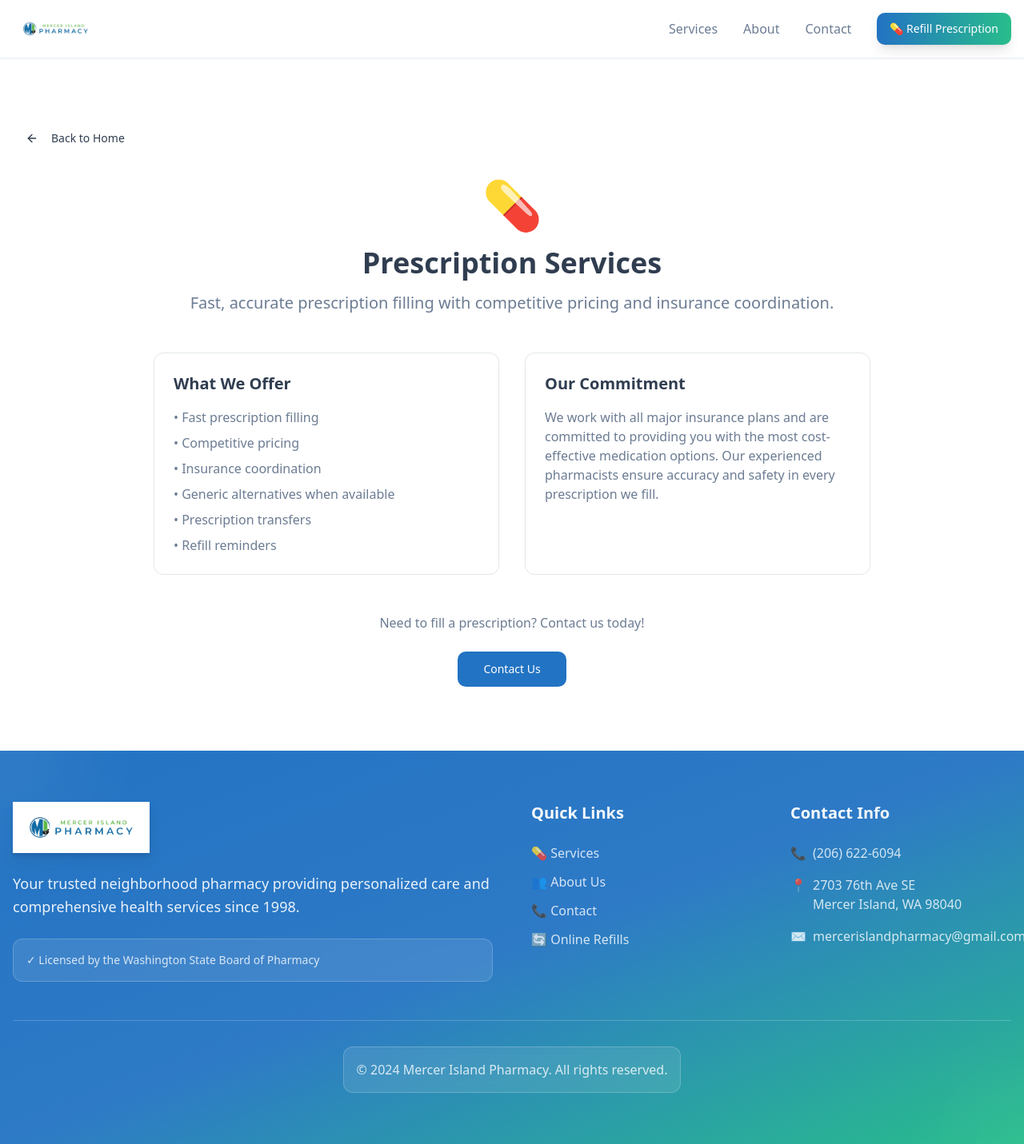
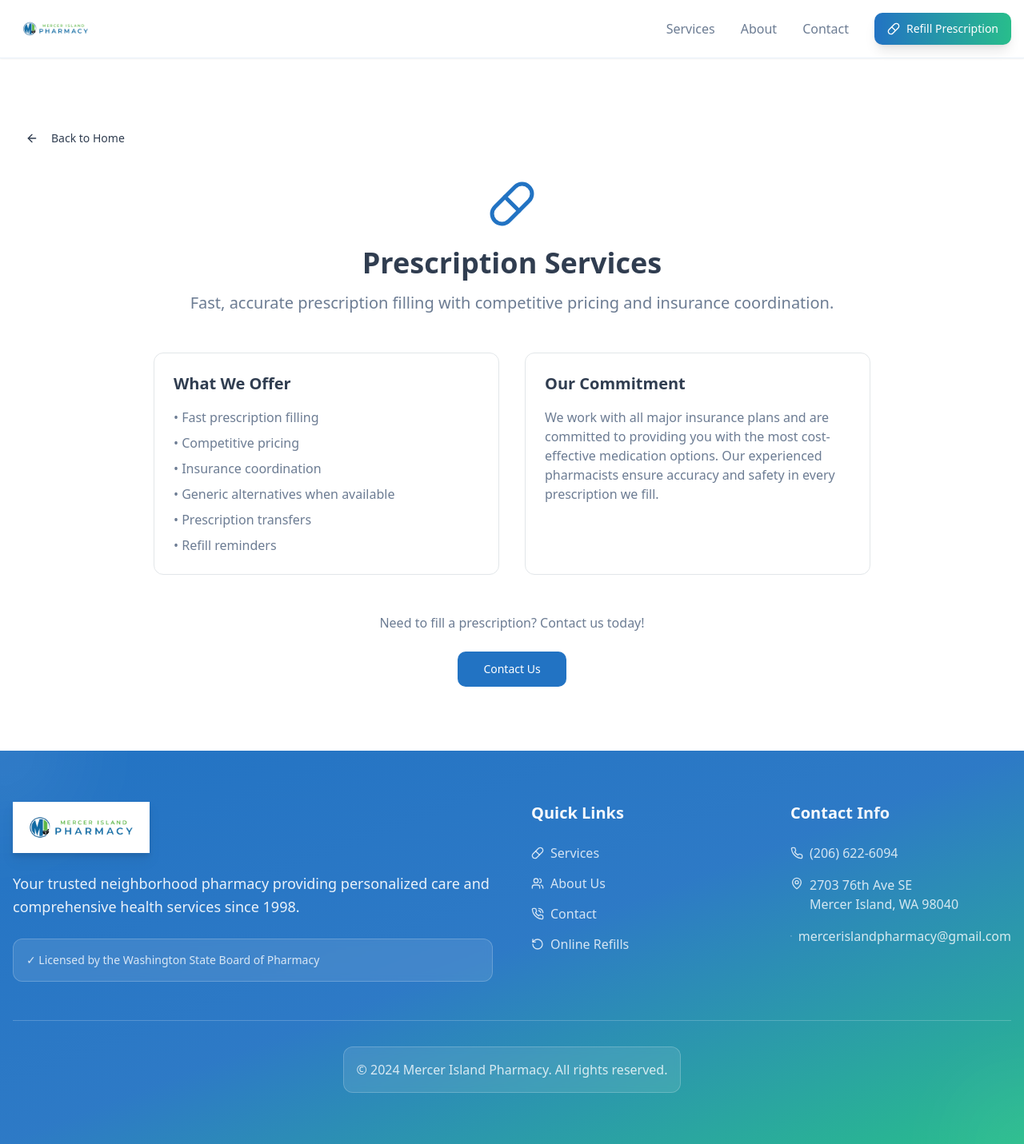
Before and after one commit to vikshitkode/island-care-connect, a React (Vite) app: page /services/prescription-services in a window 1280 px wide. Shown: the whole page at 80% size. Built offline with nearby package versions, Linux system fonts and the light colour scheme.

Commit message:
Update icons for navigation
Updated icons for "About Us", "Contact", and "Online Refills" to match the visual quality of the "Services" icon across the entire website.
-edited src/components/Header.tsx

```diff
--- a/src/components/About.tsx
+++ b/src/components/About.tsx
@@ -1,4 +1,5 @@
 import { Card, CardContent } from "@/components/ui/card";
+import { Users } from "lucide-react";
 
 const About = () => {
   const teamMembers = [
@@ -19,7 +20,7 @@ const About = () => {
       <div className="container mx-auto px-4 relative z-10">
         <div className="text-center mb-20">
           <div className="inline-block mb-6">
-            <span className="text-6xl">👥</span>
+            <Users size={60} className="text-primary mx-auto mb-6" />
           </div>
           <h2 className="text-5xl font-bold bg-gradient-to-r from-primary via-accent to-primary bg-clip-text text-transparent mb-6">
             About Mercer Island Pharmacy
--- a/src/components/Footer.tsx
+++ b/src/components/Footer.tsx
@@ -1,3 +1,5 @@
+import { Phone, MapPin, Mail, Pill, Users, PhoneCall, RotateCcw } from "lucide-react";
+
 const Footer = () => {
   return (
     <footer className="bg-gradient-to-br from-primary via-primary/95 to-accent text-white py-16 relative overflow-hidden">
@@ -29,10 +31,10 @@ const Footer = () => {
           <div>
             <h4 className="text-xl font-semibold mb-6 bg-gradient-to-r from-white to-white/80 bg-clip-text text-transparent">Quick Links</h4>
             <ul className="space-y-3 text-white/80">
-              <li><a href="#services" className="hover:text-white transition-all duration-300 hover:translate-x-1 inline-block">💊 Services</a></li>
-              <li><a href="#about" className="hover:text-white transition-all duration-300 hover:translate-x-1 inline-block">👥 About Us</a></li>
-              <li><a href="#contact" className="hover:text-white transition-all duration-300 hover:translate-x-1 inline-block">📞 Contact</a></li>
-              <li><a href="#" className="hover:text-white transition-all duration-300 hover:translate-x-1 inline-block">🔄 Online Refills</a></li>
+              <li><a href="#services" className="hover:text-white transition-all duration-300 hover:translate-x-1 inline-flex items-center gap-2"><Pill size={16} /> Services</a></li>
+              <li><a href="#about" className="hover:text-white transition-all duration-300 hover:translate-x-1 inline-flex items-center gap-2"><Users size={16} /> About Us</a></li>
+              <li><a href="#contact" className="hover:text-white transition-all duration-300 hover:translate-x-1 inline-flex items-center gap-2"><PhoneCall size={16} /> Contact</a></li>
+              <li><a href="#" className="hover:text-white transition-all duration-300 hover:translate-x-1 inline-flex items-center gap-2"><RotateCcw size={16} /> Online Refills</a></li>
             </ul>
           </div>
 
@@ -40,12 +42,12 @@ const Footer = () => {
             <h4 className="text-xl font-semibold mb-6 bg-gradient-to-r from-white to-white/80 bg-clip-text text-transparent">Contact Info</h4>
             <ul className="space-y-4 text-white/80">
               <li className="flex items-center space-x-2">
-                <span>📞</span>
+                <Phone size={16} />
                 <span className="hover:text-white transition-colors cursor-pointer">(206) 622-6094</span>
               </li>
               <li>
                 <div className="flex items-start space-x-2">
-                  <span>📍</span>
+                  <MapPin size={16} className="mt-0.5 flex-shrink-0" />
                   <a
                     href="https://maps.google.com/?q=2703+76th+Ave+SE,+Mercer+Island,+WA+98040"
                     target="_blank"
@@ -58,7 +60,7 @@ const Footer = () => {
                 </div>
               </li>
               <li className="flex items-center space-x-2">
-                <span>✉️</span>
+                <Mail size={16} />
                 <span className="hover:text-white transition-colors cursor-pointer">mercerislandpharmacy@gmail.com</span>
               </li>
             </ul>
--- a/src/components/Header.tsx
+++ b/src/components/Header.tsx
@@ -1,4 +1,5 @@
 import { Button } from "@/components/ui/button";
+import { Pill } from "lucide-react";
 
 const Header = () => {
   return (
@@ -22,8 +23,8 @@ const Header = () => {
           <a href="#contact" className="text-muted-foreground hover:text-primary transition-all duration-300 font-medium relative after:absolute after:w-0 after:h-0.5 after:bottom-0 after:left-0 after:bg-gradient-to-r after:from-primary after:to-accent after:transition-all after:duration-300 hover:after:w-full">
             Contact
           </a>
-          <Button className="bg-gradient-to-r from-primary to-accent hover:from-primary/90 hover:to-accent/90 text-white shadow-lg hover:shadow-xl transition-all duration-300 hover:-translate-y-0.5">
-            💊 Refill Prescription
+          <Button className="bg-gradient-to-r from-primary to-accent hover:from-primary/90 hover:to-accent/90 text-white shadow-lg hover:shadow-xl transition-all duration-300 hover:-translate-y-0.5 inline-flex items-center gap-2">
+            <Pill size={16} /> Refill Prescription
           </Button>
         </nav>
       </div>
--- a/src/components/Hero.tsx
+++ b/src/components/Hero.tsx
@@ -1,4 +1,5 @@
 import { Button } from "@/components/ui/button";
+import { Pill, RotateCcw } from "lucide-react";
 import heroImage from "@/assets/pharmacy-hero.jpg";
 
 const Hero = () => {
@@ -39,15 +40,15 @@ const Hero = () => {
         <div className="flex flex-col sm:flex-row gap-6 justify-center mb-16 animate-fade-in delay-500">
           <Button
             size="lg"
-            className="bg-white/10 backdrop-blur-md text-white border-2 border-white/30 hover:bg-white hover:text-primary px-8 py-4 text-lg font-medium transition-all duration-300 hover:scale-105 hover:shadow-2xl"
+            className="bg-white/10 backdrop-blur-md text-white border-2 border-white/30 hover:bg-white hover:text-primary px-8 py-4 text-lg font-medium transition-all duration-300 hover:scale-105 hover:shadow-2xl inline-flex items-center gap-2"
           >
-            💊 Refill Prescription
+            <Pill size={20} /> Refill Prescription
           </Button>
           <Button
             size="lg"
-            className="bg-accent/90 text-white border-2 border-accent hover:bg-accent hover:scale-105 px-8 py-4 text-lg font-medium transition-all duration-300 hover:shadow-2xl"
+            className="bg-accent/90 text-white border-2 border-accent hover:bg-accent hover:scale-105 px-8 py-4 text-lg font-medium transition-all duration-300 hover:shadow-2xl inline-flex items-center gap-2"
           >
-            🔄 Transfer Prescription
+            <RotateCcw size={20} /> Transfer Prescription
           </Button>
         </div>
 
--- a/src/pages/services/FreeDelivery.tsx
+++ b/src/pages/services/FreeDelivery.tsx
@@ -1,5 +1,5 @@
 import { Link } from "react-router-dom";
-import { ArrowLeft } from "lucide-react";
+import { ArrowLeft, Truck } from "lucide-react";
 import { Button } from "@/components/ui/button";
 import Header from "@/components/Header";
 import Footer from "@/components/Footer";
@@ -22,7 +22,7 @@ const FreeDelivery = () => {
 
         <div className="max-w-4xl mx-auto">
           <div className="text-center mb-12">
-            <div className="text-6xl mb-6">🚚</div>
+            <Truck size={60} className="text-primary mx-auto mb-6" />
             <h1 className="text-4xl font-bold text-foreground mb-4">Free Delivery</h1>
             <p className="text-xl text-muted-foreground">
               Convenient free delivery service to your home or office within Mercer Island.
--- a/src/pages/services/HealthScreenings.tsx
+++ b/src/pages/services/HealthScreenings.tsx
@@ -1,5 +1,5 @@
 import { Link } from "react-router-dom";
-import { ArrowLeft } from "lucide-react";
+import { ArrowLeft, Heart } from "lucide-react";
 import { Button } from "@/components/ui/button";
 import Header from "@/components/Header";
 import Footer from "@/components/Footer";
@@ -22,7 +22,7 @@ const HealthScreenings = () => {
 
         <div className="max-w-4xl mx-auto">
           <div className="text-center mb-12">
-            <div className="text-6xl mb-6">🩺</div>
+            <Heart size={60} className="text-primary mx-auto mb-6" />
             <h1 className="text-4xl font-bold text-foreground mb-4">Health Screenings</h1>
             <p className="text-xl text-muted-foreground">
               Blood pressure monitoring, cholesterol testing, and diabetes management support.
--- a/src/pages/services/Immunizations.tsx
+++ b/src/pages/services/Immunizations.tsx
@@ -1,5 +1,5 @@
 import { Link } from "react-router-dom";
-import { ArrowLeft } from "lucide-react";
+import { ArrowLeft, Syringe, Phone } from "lucide-react";
 import { Button } from "@/components/ui/button";
 import Header from "@/components/Header";
 import Footer from "@/components/Footer";
@@ -22,7 +22,7 @@ const Immunizations = () => {
 
         <div className="max-w-4xl mx-auto">
           <div className="text-center mb-12">
-            <div className="text-6xl mb-6">💉</div>
+            <Syringe size={60} className="text-primary mx-auto mb-6" />
             <h1 className="text-4xl font-bold text-foreground mb-4">Immunizations</h1>
             <p className="text-xl text-muted-foreground">
               Full range of vaccines including flu shots, COVID-19, and travel immunizations.
@@ -59,7 +59,7 @@ const Immunizations = () => {
               Call us for any queries
             </p>
             <Link to="/#contact">
-              <Button size="lg">Call Now 📞</Button>
+              <Button size="lg" className="inline-flex items-center gap-2"><Phone size={16} /> Call Now</Button>
             </Link>
           </div>
         </div>
--- a/src/pages/services/MedicationTherapy.tsx
+++ b/src/pages/services/MedicationTherapy.tsx
@@ -1,5 +1,5 @@
 import { Link } from "react-router-dom";
-import { ArrowLeft } from "lucide-react";
+import { ArrowLeft, ClipboardList } from "lucide-react";
 import { Button } from "@/components/ui/button";
 import Header from "@/components/Header";
 import Footer from "@/components/Footer";
@@ -22,7 +22,7 @@ const MedicationTherapy = () => {
 
         <div className="max-w-4xl mx-auto">
           <div className="text-center mb-12">
-            <div className="text-6xl mb-6">📋</div>
+            <ClipboardList size={60} className="text-primary mx-auto mb-6" />
             <h1 className="text-4xl font-bold text-foreground mb-4">Medication Therapy Management</h1>
             <p className="text-xl text-muted-foreground">
               Comprehensive medication reviews to optimize your therapy and prevent drug interactions.
--- a/src/pages/services/PrescriptionServices.tsx
+++ b/src/pages/services/PrescriptionServices.tsx
@@ -1,5 +1,5 @@
 import { Link } from "react-router-dom";
-import { ArrowLeft } from "lucide-react";
+import { ArrowLeft, Pill } from "lucide-react";
 import { Button } from "@/components/ui/button";
 import Header from "@/components/Header";
 import Footer from "@/components/Footer";
@@ -22,7 +22,7 @@ const PrescriptionServices = () => {
 
         <div className="max-w-4xl mx-auto">
           <div className="text-center mb-12">
-            <div className="text-6xl mb-6">💊</div>
+            <Pill size={60} className="text-primary mx-auto mb-6" />
             <h1 className="text-4xl font-bold text-foreground mb-4">Prescription Services</h1>
             <p className="text-xl text-muted-foreground">
               Fast, accurate prescription filling with competitive pricing and insurance coordination.
--- a/src/pages/services/WellnessConsultations.tsx
+++ b/src/pages/services/WellnessConsultations.tsx
@@ -1,5 +1,5 @@
 import { Link } from "react-router-dom";
-import { ArrowLeft } from "lucide-react";
+import { ArrowLeft, MessageCircle } from "lucide-react";
 import { Button } from "@/components/ui/button";
 import Header from "@/components/Header";
 import Footer from "@/components/Footer";
@@ -22,7 +22,7 @@ const WellnessConsultations = () => {
 
         <div className="max-w-4xl mx-auto">
           <div className="text-center mb-12">
-            <div className="text-6xl mb-6">💬</div>
+            <MessageCircle size={60} className="text-primary mx-auto mb-6" />
             <h1 className="text-4xl font-bold text-foreground mb-4">Wellness Consultations</h1>
             <p className="text-xl text-muted-foreground">
               One-on-one consultations for medication questions and health concerns.
```
Also changed, not shown: src/components/Contact.tsx (+7 -6 lines), src/components/Services.tsx (+9 -8 lines).
